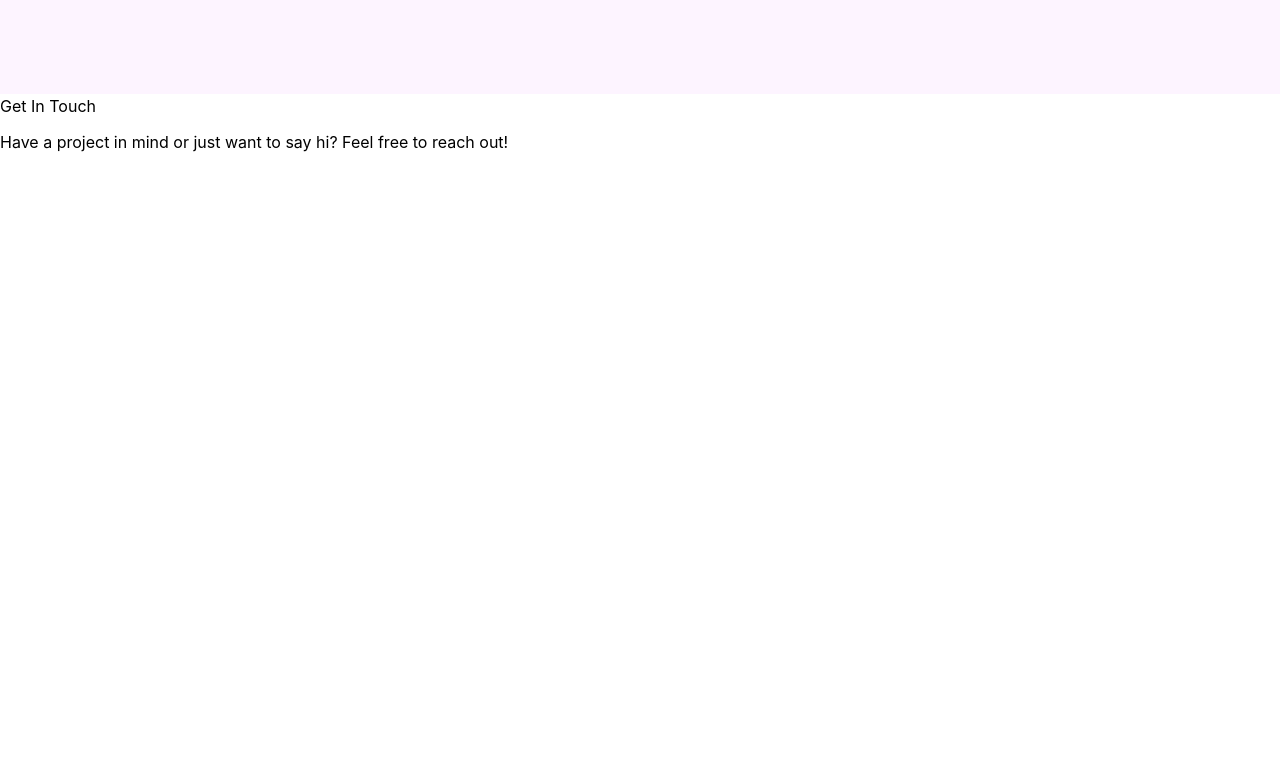
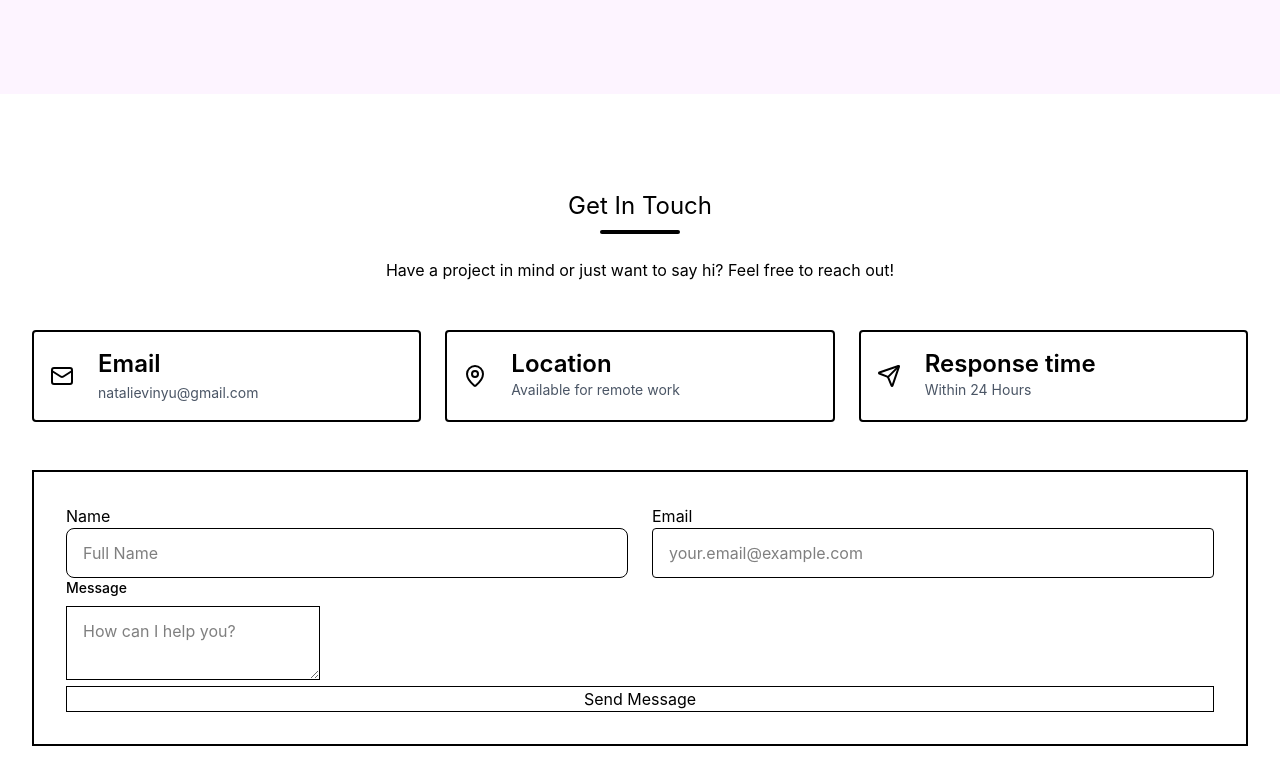
Before and after one commit to NatalieVinyu/natalie-vinyu, a React (Vite) app in the folder my-react-app/: page / in a window 1280 px wide. Shown: the part 3052-3820 px from the top of the page. Built offline with nearby package versions, Linux system fonts and the light colour scheme.

Commit message:
Enhance Contact component layout and functionality with new design and form

```diff
--- a/my-react-app/src/components/Contact.jsx
+++ b/my-react-app/src/components/Contact.jsx
@@ -1,16 +1,66 @@
 import React from 'react'
+import { Mail, MapPin, Send} from 'lucide-react'
 
 function Contact() {
   return (
     <div className='h-screen'>
-      <div>
-        <h1>Get In Touch</h1>
-        <div className='w-20 h-1 bg-white mt-2 rounded-full'></div>
-      </div>
+      <section id="contact" className='max-w-7xl mx-auto px-8 py-24'>
+        <div className='flex flex-col items-center'>
+          <div className='text-2xl'>Get In Touch</div>
+          <div className='w-20 h-1 bg-black mt-2 rounded-full'></div>
+        </div>
 
-      <div>
-        <p>Have a project in mind or just want to say hi? Feel free to reach out!</p>
-      </div>
+        <div className='text-center pt-6'>
+          <p>Have a project in mind or just want to say hi? Feel free to reach out!</p>
+        </div>
+
+        <div className='grid md:grid-cols-3 gap-6 my-12'>
+          <div className='flex items-start gap-6 border-2 rounded p-4'>
+            <Mail className='mt-4'/>
+            <div>
+              <h3 className='font-semibold text-2xl'>Email</h3>
+              <a href="mailto:natalievinyu@gmail.com" className='text-sm text-gray-600'>natalievinyu@gmail.com</a>
+            </div>
+          </div>
+
+          <div className='flex items-start gap-6 border-2 rounded p-4'>
+            <MapPin className='mt-4'/>
+            <div>
+              <h3 className='font-semibold text-2xl'>Location</h3>
+              <p className='text-sm text-gray-600'>Available for remote work</p>
+            </div>
+          </div>
+
+          <div className='flex items-start gap-6 border-2 rounded p-4'>
+            <Send className='mt-4'/>
+            <div>
+              <h3 className='font-semibold text-2xl'>Response time</h3>
+              <p className='text-sm text-gray-600'>Within 24 Hours</p>
+            </div>
+          </div>
+        </div>
+
+        {/* Form */}
+        <form className='border-2 p-8'>
+          <div className='grid md:grid-cols-2 gap-6'>
+            <div>
+              <label htmlFor="">Name</label>
+              <input type="text" className='w-full px-4 py-3 border rounded-lg' placeholder='Full Name' />
+            </div>
+
+            <div>
+              <label htmlFor="">Email</label>
+              <input type="text" className='w-full px-4 py-3 border rounded' placeholder='your.email@example.com' />
+            </div>
+          </div>
+
+          <div>
+            <label htmlFor="message" className='block text-sm font-medium mb-2'>Message</label>
+            <textarea name="message" placeholder='How can I help you?' className='border px-4 py-3' id=""></textarea>
+          </div>
+          <button type='submit' className='w-full border'>Send Message</button>
+        </form>
+      </section>
 
     </div>
   )
```
